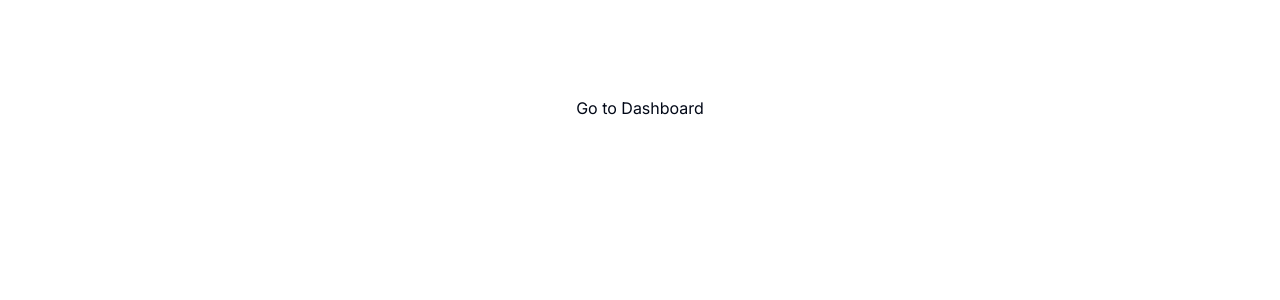
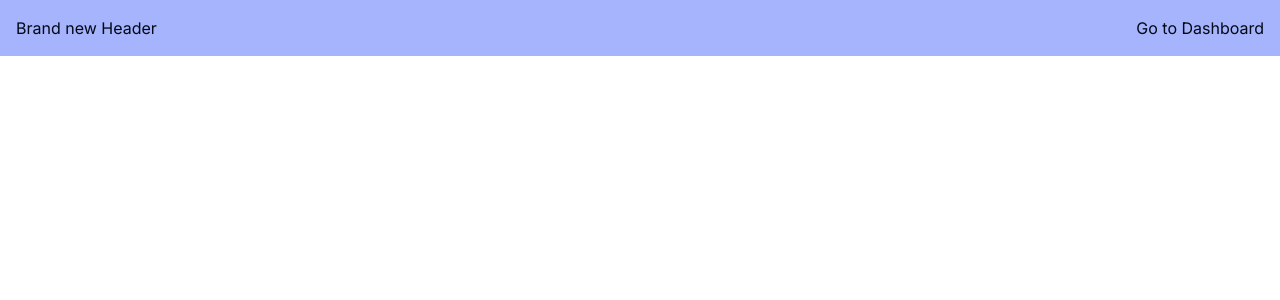
Before and after one commit to LeoCesar0/HyFinances, a Next.js app: page / in a window 1280 px wide. Shown: the top 300 px of the page. Built offline with nearby package versions, Linux system fonts and the light colour scheme.

Commit message:
feat: add user button

```diff
--- a/src/app/page.tsx
+++ b/src/app/page.tsx
@@ -1,9 +1,18 @@
+import { UserButton } from "@clerk/nextjs";
 import Link from "next/link";
 
 export default function Home() {
   return (
-    <main className="flex min-h-screen flex-col items-center justify-between p-24">
-      <Link href={"/dashboard"}>Go to Dashboard</Link>
+    <main className="">
+      <header className="bg-indigo-300 p-4 flex items-center justify-between">
+        <div>
+          <h1>Brand new Header</h1>
+        </div>
+        <div className="flex items-center gap-4">
+          <Link href={"/dashboard"}>Go to Dashboard</Link>
+          <UserButton />
+        </div>
+      </header>
     </main>
   );
 }
```
